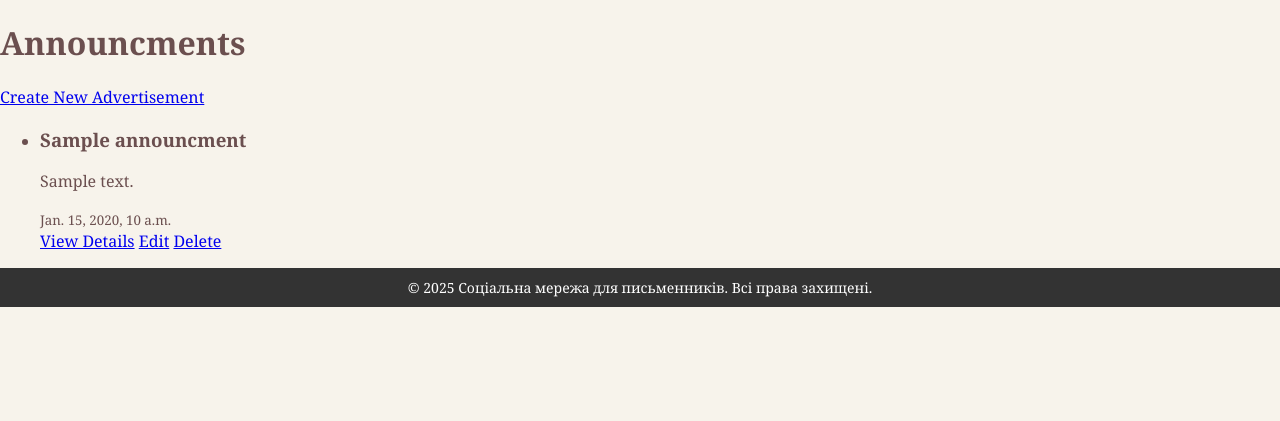
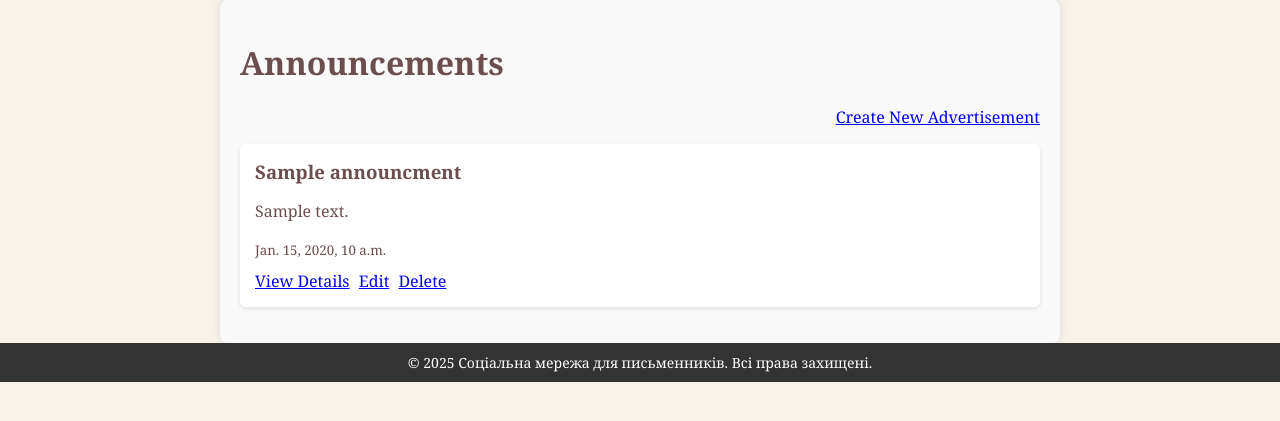
Before and after one commit to IamWerty/social_media, a Django app: page /anns/ in a window 1280 px wide. Shown: the part 100-521 px from the top of the page. Run offline with Django 5.2, Linux system fonts and the light colour scheme; a user stored in the database is signed in; tables that the repository leaves empty hold one stand-in row (values such as "Sample post"); some libraries are stand-ins or nearby versions.

Commit message:
add some style

```diff
--- a/static/css/style.css
+++ b/static/css/style.css
@@ -541,6 +541,7 @@ nav {
     margin: 12px;
     border-radius: 12px;
     justify-content: space-between;
+    list-style-type: none;
 }
 .book-link, .chapter-link, .channel-link {
     text-decoration: none;
@@ -670,6 +671,7 @@ button:hover {
 .create-channel {
     text-align: center;
     margin-top: 20px;
+    padding: 12px;
 }
 
 
@@ -772,3 +774,71 @@ button:hover {
     font-size: 2cap;
     word-break: break-all;
 }
+
+.ann-container {
+    max-width: 800px;
+    margin: 0 auto;
+    padding: 20px;
+    background: #f9f9f9;
+    border-radius: 8px;
+    box-shadow: 0 0 10px rgba(0, 0, 0, 0.1);
+}
+
+.ann-actions {
+    text-align: right;
+    margin-bottom: 15px;
+}
+
+.ann-list ul {
+    list-style-type: none;
+    padding: 0;
+}
+
+.ann-item {
+    padding: 15px;
+    margin-bottom: 10px;
+    background: white;
+    border-radius: 6px;
+    box-shadow: 0 2px 4px rgba(0, 0, 0, 0.1);
+}
+
+.ann-content h3 {
+    margin: 0 0 5px;
+}
+
+.ann-links {
+    margin-top: 10px;
+}
+
+.ann-links .btn {
+    margin-right: 5px;
+}
+.detail-container {
+    max-width: 800px;
+    margin: 0 auto;
+    padding: 20px;
+    background: #f9f9f9;
+    border-radius: 8px;
+    box-shadow: 0 0 10px rgba(0, 0, 0, 0.1);
+}
+
+.detail-header {
+    text-align: center;
+    margin-bottom: 15px;
+}
+
+.detail-body {
+    padding: 15px;
+    background: white;
+    border-radius: 6px;
+    box-shadow: 0 2px 4px rgba(0, 0, 0, 0.1);
+}
+
+.detail-actions {
+    margin-top: 15px;
+    text-align: center;
+}
+
+.detail-actions .btn {
+    margin: 5px;
+}
--- a/templates/Announcment_app/Announcment_list.html
+++ b/templates/Announcment_app/Announcment_list.html
@@ -2,29 +2,36 @@
 
 {% block content %}
     <div class="ann-container">
-        <h1>Announcments</h1>
+        <h1>Announcements</h1>
 
         {% if user.is_superuser %}
+            <div class="ann-actions">
                 <a href="{% url 'Announcment_create' %}" class="btn btn-primary">Create New Advertisement</a>
+            </div>
         {% endif %}
 
+        <div class="ann-list">
             <ul>
                 {% for ann in anns %}
-                <li>
+                    <li class="ann-item">
+                        <div class="ann-content">
                             <h3>{{ ann.title }}</h3>
                             <p>{{ ann.content|slice:":25" }}
                                 {% if ann.content|length > 25 %}...{% endif %}
                             </p>
                             <small>{{ ann.created_at }}</small>
-                    <br>
-                    <a href="{% url 'Announcment_detail' ann.id %}">View Details</a>
+                        </div>
+                        <div class="ann-links">
+                            <a href="{% url 'Announcment_detail' ann.id %}" class="btn btn-info">View Details</a>
 
                             {% if user.is_superuser %}
                                 <a href="{% url 'Announcment_update' ann.id %}" class="btn btn-secondary">Edit</a>
                                 <a href="{% url 'Announcment_delete' ann.id %}" class="btn btn-danger">Delete</a>
                             {% endif %}
+                        </div>
                     </li>
                 {% endfor %}
             </ul>
         </div>
+    </div>
 {% endblock %}
--- a/templates/Library_app/book_detail.html
+++ b/templates/Library_app/book_detail.html
@@ -71,7 +71,7 @@
       <form method="post" action="{% url 'book_comment_create' book.id %}">
         {% csrf_token %}
         {{ comment_form.as_p }}
-        <button type="submit">Submit</button>
+        <button type="submit">Add</button>
       </form>
     </div>
 
--- a/templates/Library_app/chapter_detail.html
+++ b/templates/Library_app/chapter_detail.html
@@ -93,7 +93,7 @@
                     <form class="comment-form" method="post" action="{% url 'chapter_comment_create' book_id=chapter.book.id pk=chapter.id %}">
                         {% csrf_token %}
                         {{ form.as_p }}
-                        <button type="submit" class="btn btn-secondary">Submit Comment</button>
+                        <button type="submit" class="btn btn-secondary">Add</button>
                     </form>
                 {% else %}
                     <p>You must <a href="{% url 'login' %}">log in</a> or <a href="{% url 'signup' %}">sign up</a> to add a comment.</p>
```
Also changed, not shown: Library_app/views.py (+10 -0 lines), templates/Announcment_app/Announcment_detail.html (+6 -2 lines), templates/Library_app/channel_list.html (+11 -3 lines). Lines whose indentation alone changed are shown as unchanged.
